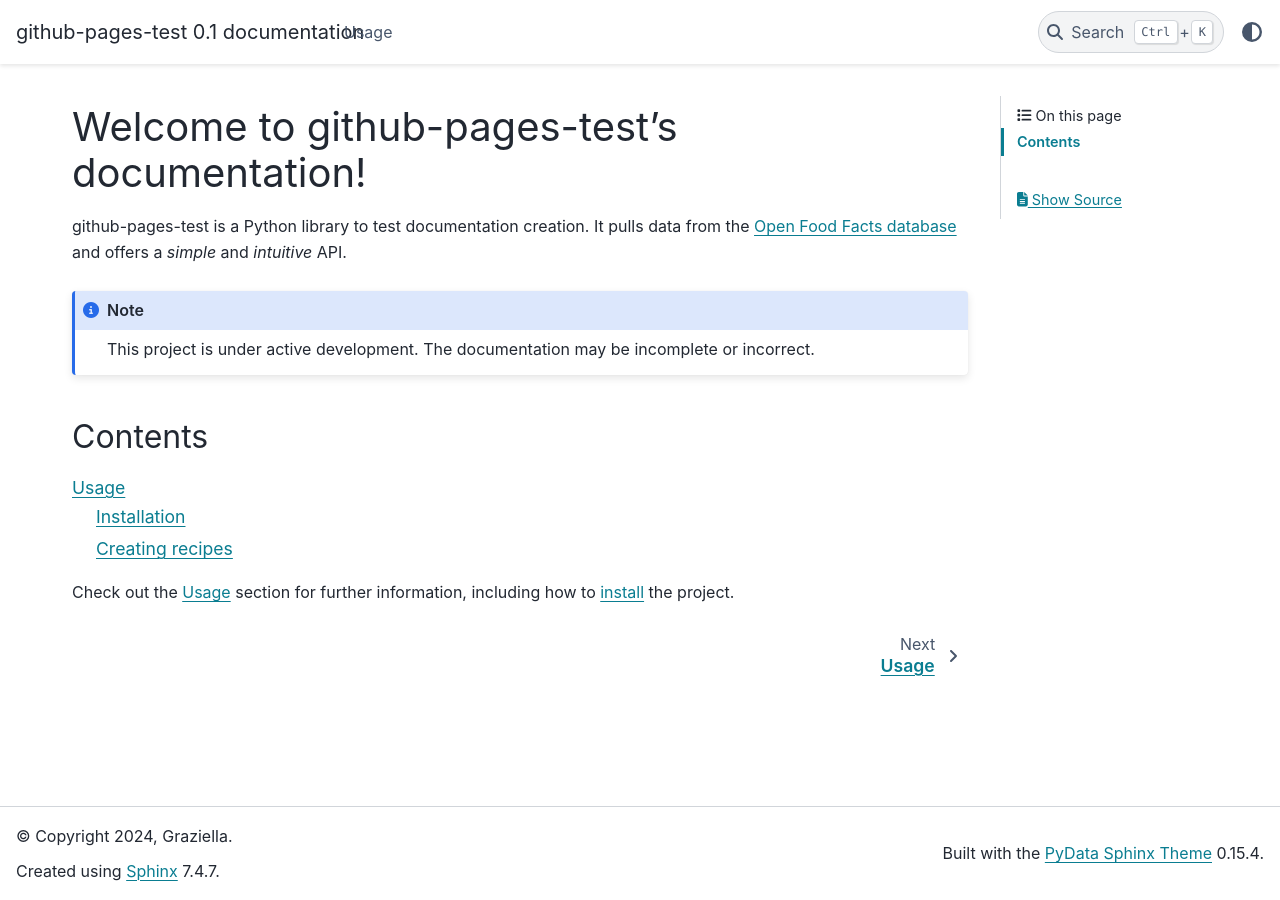
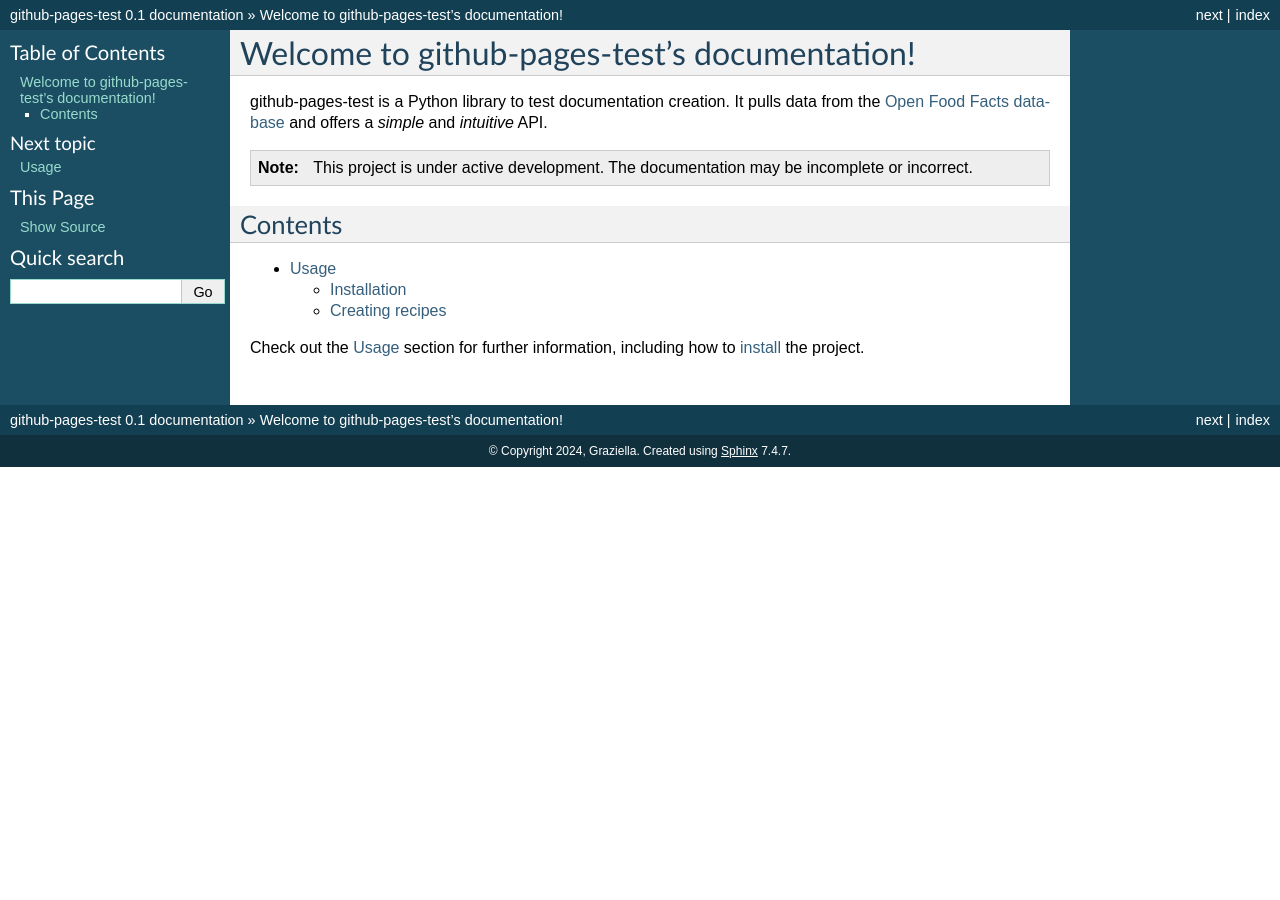
Before and after one commit to AnnaBobasheva/github-pages-test, a Sphinx documentation site: the page built from docs/source/index.rst, in a window 1280 px wide. Built offline with Sphinx 7.4.7, drawn with Linux system fonts in a browser that asks for light colours; pages that are not in the unit, such as notebooks, are missing from menus.

Commit message:
Update conf.py

```diff
--- a/docs/source/conf.py
+++ b/docs/source/conf.py
@@ -29,7 +29,7 @@ exclude_patterns = []
 # -- Options for HTML output -------------------------------------------------
 # https://www.sphinx-doc.org/en/master/usage/configuration.html#options-for-html-output
 
-html_theme = 'pydata_sphinx_theme' #'classic'
+html_theme = 'classic' # 'pydata_sphinx_theme'
 html_static_path = ['_static']
 
 # If extensions (or modules to document with autodoc) are in another directory,
```
